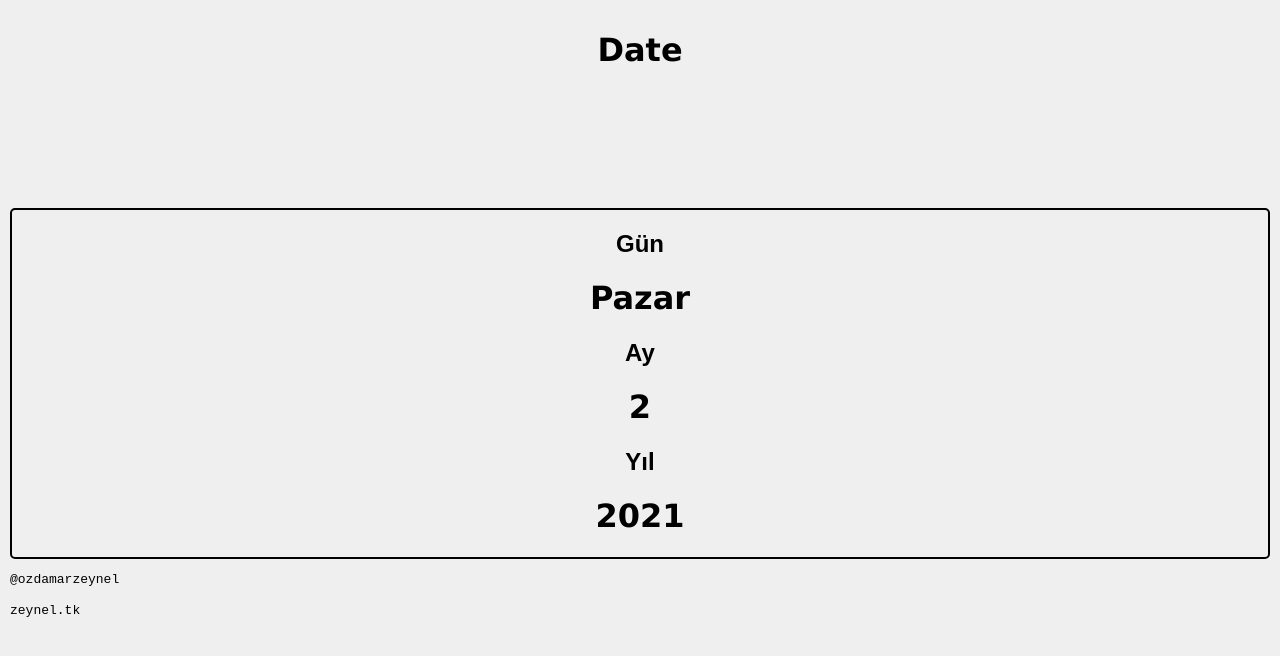
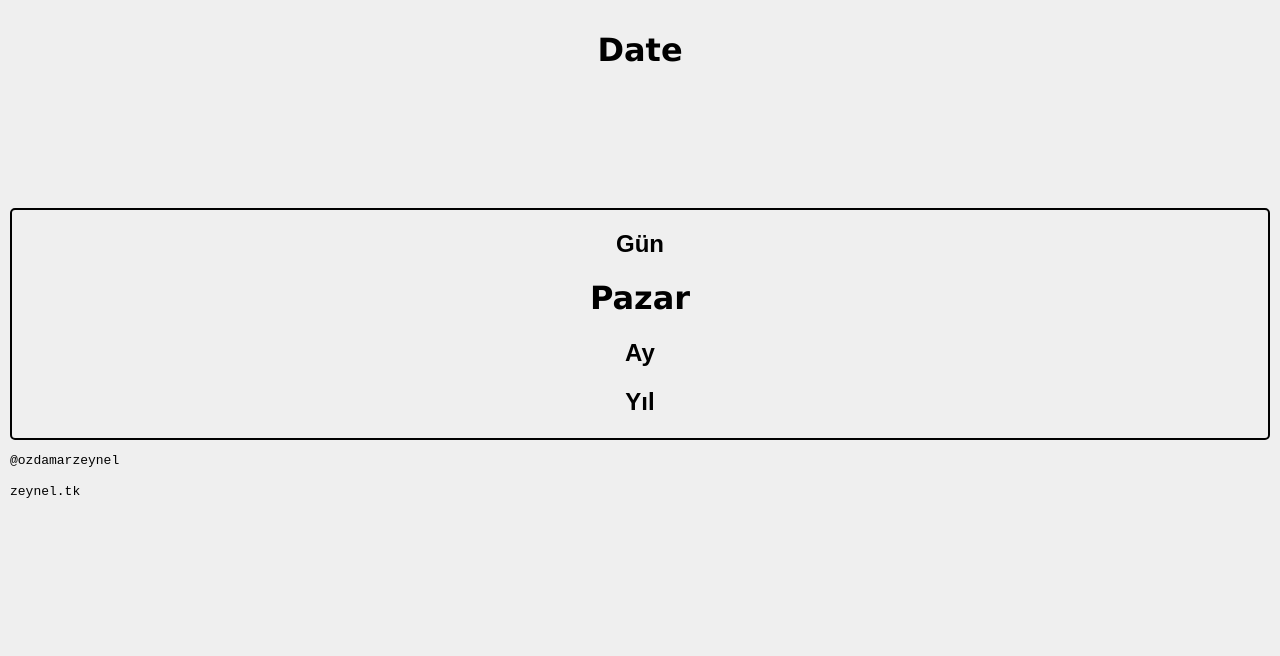
Before and after one commit to Zeynel-A/zeynel-a.github.io, a plain HTML site: page index.html in a window 1280 px wide. Drawn offline with Linux system fonts and the light colour scheme.

Commit message:
Update index.html

```diff
--- a/index.html
+++ b/index.html
@@ -57,7 +57,7 @@ a {
     var tarih = new Date();
     var gunler = ["Pazar", "Pazartesi", "Salı", "Çarşamba", "Perşembe", "Cuma", "Cumartesi"];
     document.getElementById("gun").innerHTML = gunler[tarih.getDay()];
-    document.getElementById("ay").innerHTML = tarih.getMonth();
+    document.getElementById("ay").innerHTML = Xmas95.getMonth();
     document.getElementById("yil").innerHTML = tarih.getFullYear();
 
 
```
